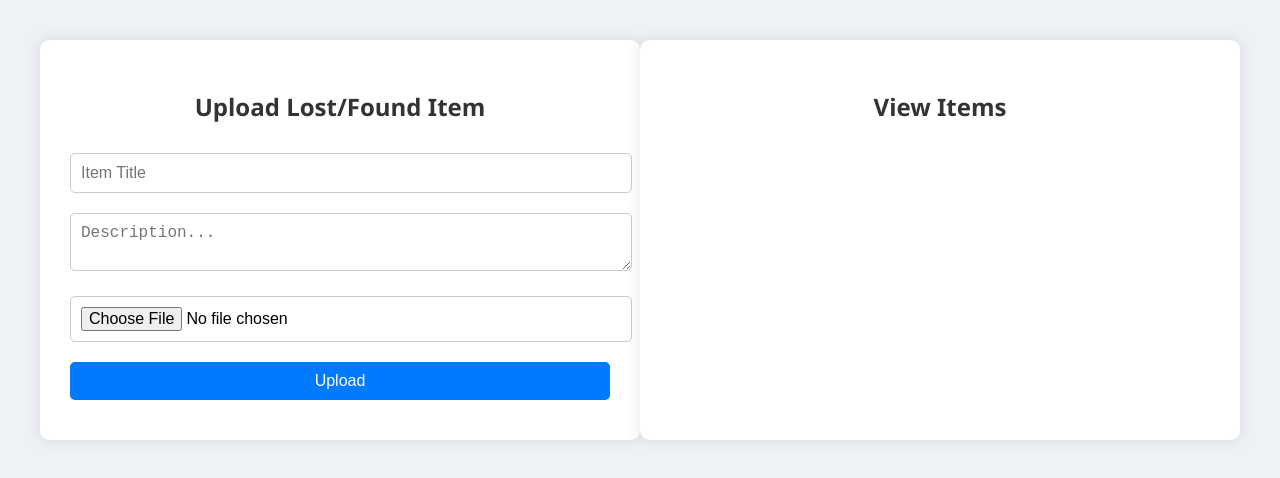
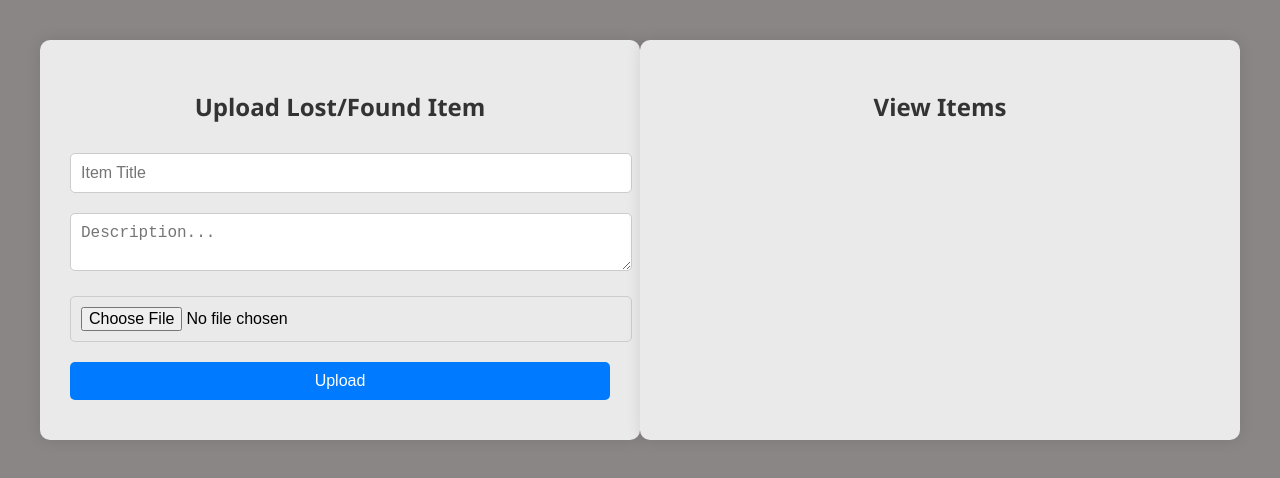
Before and after one commit to kajalsengar/HackGear1.0, a plain HTML site: page Campus/lost_found.html in a window 1280 px wide. Drawn offline with Linux system fonts and the light colour scheme; no server answers.

Commit message:
campus connect

```diff
--- a/Campus/lost_found.html
+++ b/Campus/lost_found.html
@@ -6,11 +6,12 @@
   <style>
     body {
       font-family: 'Segoe UI', sans-serif;
-      background: #eef2f7;
+      /* background: #eef2f7; */
       margin: 0;
       padding: 40px;
       display: flex;
       justify-content: space-around;
+      background-color: #8a8686;
     }
 
     .section {
@@ -19,6 +20,7 @@
       box-shadow: 0 0 15px rgba(0, 0, 0, 0.1);
       padding: 30px;
       width: 45%;
+      background-color:#eaeaea;
     }
 
     h2 {
```
Also changed, not shown: Campus/uploadnotes.html (+2 -2 lines).
